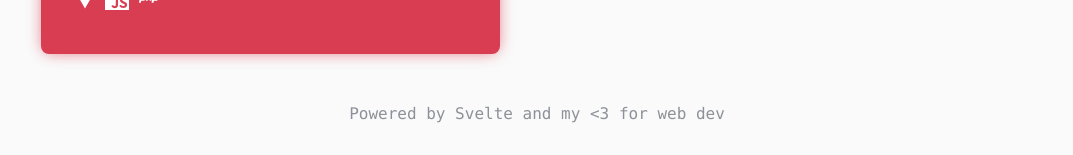
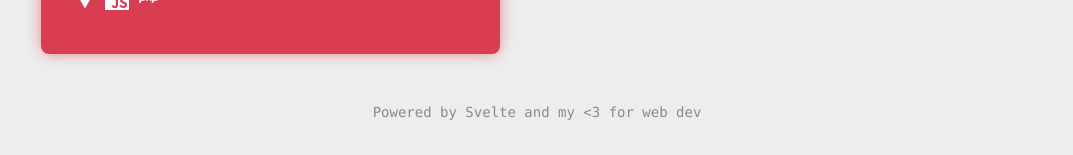
Before and after one commit to amengual-ln/lnadev, a SvelteKit app: page / in a window 1280 px wide. Shown: the part 1566-1721 px from the top of the page, without its empty margins (103-1176 px from the left). Built offline with nearby package versions, Linux system fonts and the light colour scheme.

Commit message:
Grayish' background in light mode. Smaller text in footer

```diff
--- a/src/app.css
+++ b/src/app.css
@@ -9,5 +9,5 @@ html {
   overflow-x: hidden;
   scroll-behavior: smooth;
   font-family: 'Poppins', sans-serif;
-  background: #FAFAFA;
+  background: #EDEDED;
 }
--- a/src/components/Footer.svelte
+++ b/src/components/Footer.svelte
@@ -1,5 +1,5 @@
 <footer
-    class="w-full justify-center items-center p-8 sm:flex text-gray-800/50 dark:bg-neutral-900 dark:text-gray-200/50"
+    class="w-full justify-center items-center p-8 text-sm flex text-gray-800/50 dark:bg-neutral-900 dark:text-gray-200/50"
 >
     <pre>Powered by Svelte and my {`<3`} for web dev</pre>
 </footer>
```
